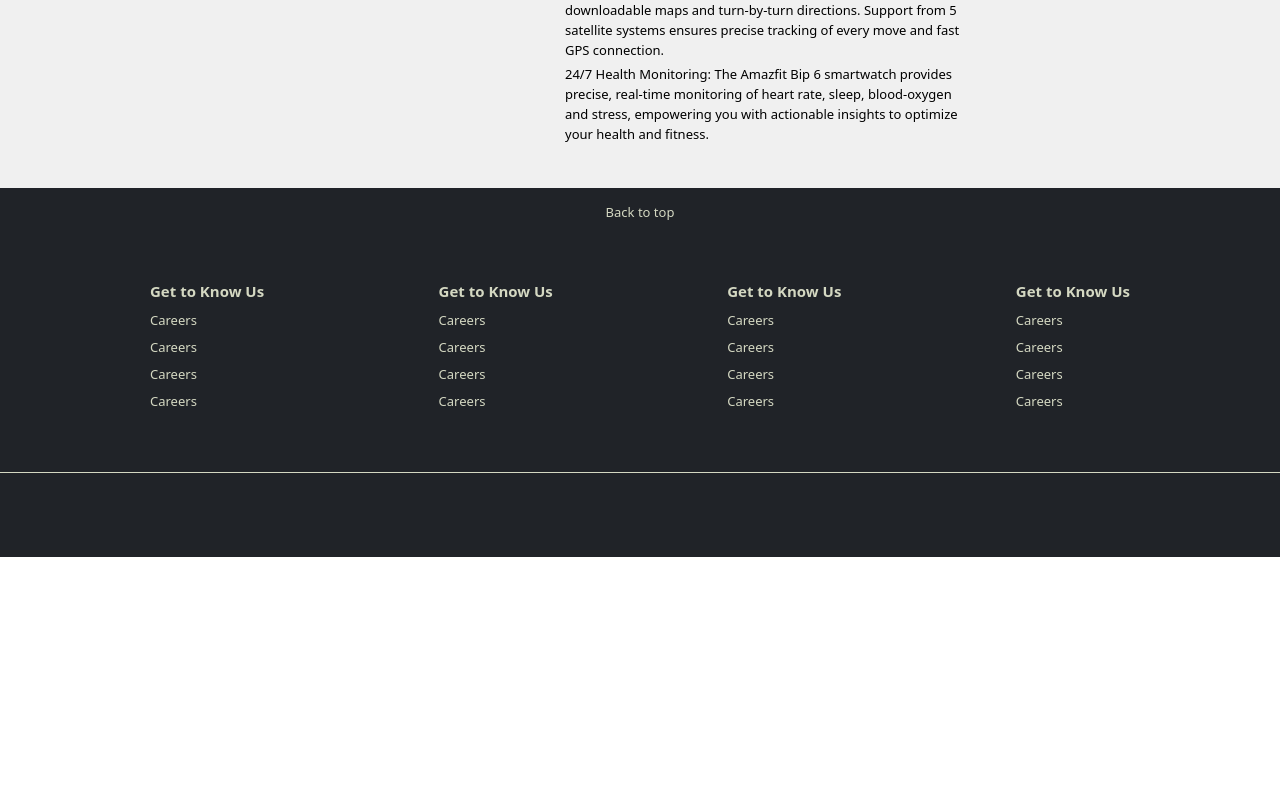
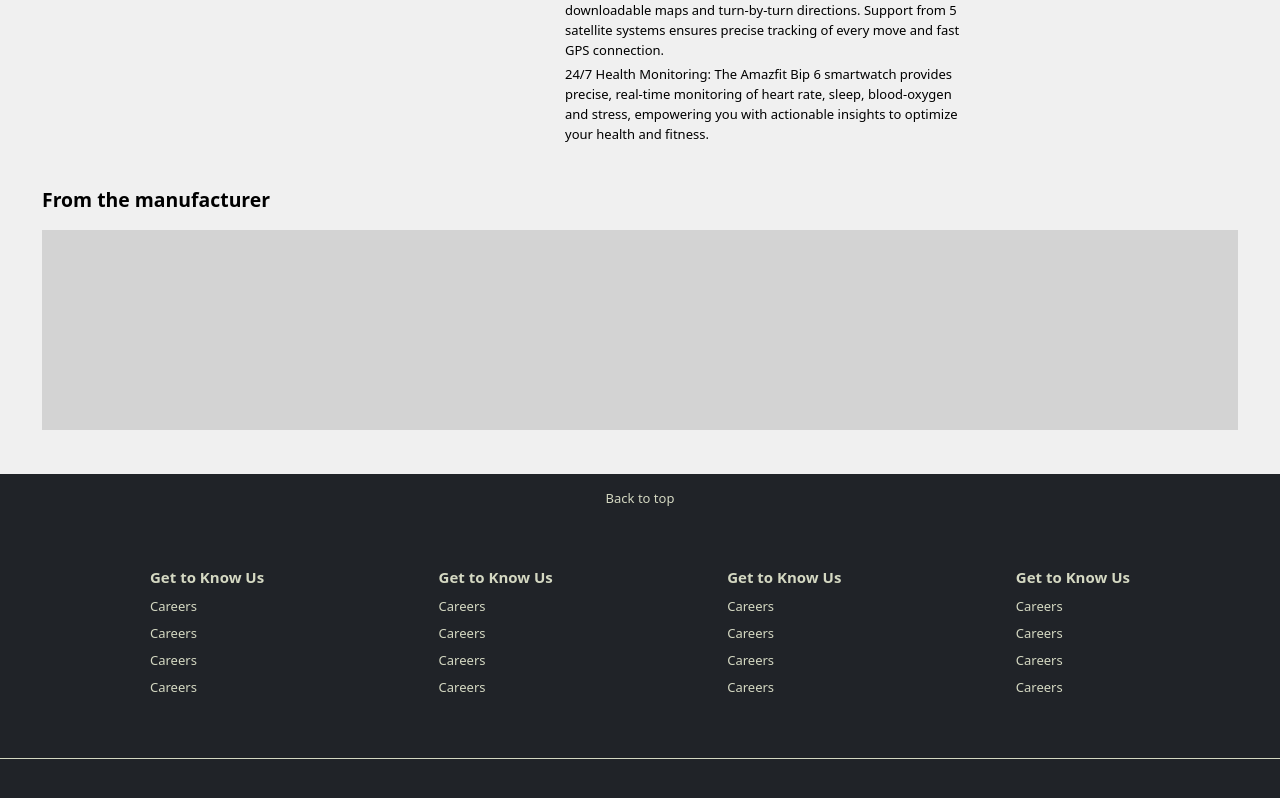
Before and after one commit to dimvxs/amazon_clone, a Next.js app in the folder frontend/: page /product in a window 1280 px wide. Shown: the part 704-1502 px from the top of the page. Before the commit the page ends 1261 px from the top, so only its background shows below. Built offline with nearby package versions, Linux system fonts and the light colour scheme.

Commit message:
add product manufacturer info component

```diff
--- a/frontend/app/product/page.tsx
+++ b/frontend/app/product/page.tsx
@@ -4,16 +4,20 @@ import ProductActionsSection from "@/components/ProductActions";
 import ProductInfo from "@/components/ProductInfo";
 
 import ProductImageGallery from "@/components/ProductImageGallery";
+import ProductManufacturerInfo from "@/components/ProductManufacturerInfo";
 
 export default function ProductPage() {
   return (
-    <main className="w-full flex justify-center flex-col items-center bg-page-default layout-product-px gap-[44px] py-[44px]">
-      <div className="w-full max-w-[1528px] flex flex-col items-start layout-product-xs:flex-row justify-between gap-4">
-        <ProductImageGallery thumbnailCount={12}/>
-        <ProductInfo />
-        <ProductActionsSection />
+    <main className="w-full flex justify-center flex-col items-center bg-page-default layout-product-px">
+      <div className="w-full max-w-[1528px] flex flex-col gap-[44px] py-[44px]">
+        <div className="w-full flex flex-col items-start layout-product-xs:flex-row justify-between gap-4">
+          <ProductImageGallery thumbnailCount={12} />
+          <ProductInfo />
+          <ProductActionsSection />
+        </div>
+        <AboutItem tabletOnly />
+        <ProductManufacturerInfo />
       </div>
-      <AboutItem tabletOnly />
     </main>
   );
 }
--- a/frontend/components/AboutItem.tsx
+++ b/frontend/components/AboutItem.tsx
@@ -27,12 +27,12 @@ const AboutItem: React.FC<AboutItemProps> = ({ tabletOnly = false }) => {
         className={`border-surface-1 ${tabletOnly ? "" :  "mt-[20px]"} mb-[14px]`}
       />
 
-      <h2 className="text-black text-[19.4px] leading-6 font-bold mb-[5px]">
+      <h2 className="text-[19.4px] leading-6 text-default font-bold mb-[5px]">
         About this item
       </h2>
-      <div className="flex flex-col gap-[4px]">
+      <div className="flex text-default flex-col gap-[4px]">
         {aboutItems.map((text, i) => (
-          <p key={i} className="text-[13px] leading-5 text-black">
+          <p key={i} className="text-[13px] leading-5">
             {text}
           </p>
         ))}
--- /dev/null
+++ b/frontend/components/ProductManufacturerInfo.tsx
@@ -0,0 +1,10 @@
+"use client";
+
+export default function ProductManufacturerInfo() {
+  return (
+    <div className="w-full">
+      <h2 className="mb-[18px] text-[19.4px] leading-6 text-default font-bold">From the manufacturer</h2>
+      <div className="bg-surface-2 w-full h-[200px]"></div>
+    </div>
+  );
+}
```
